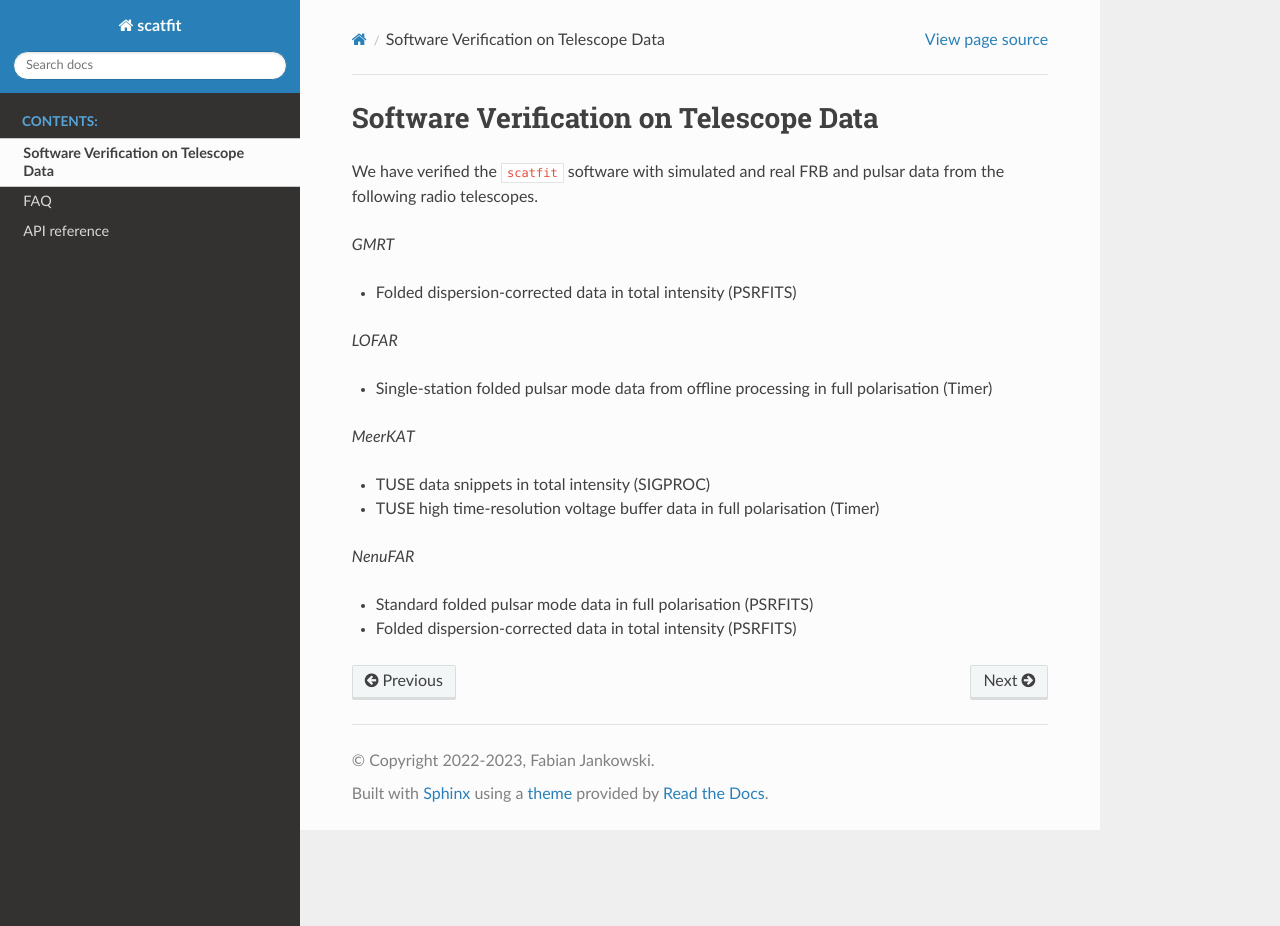
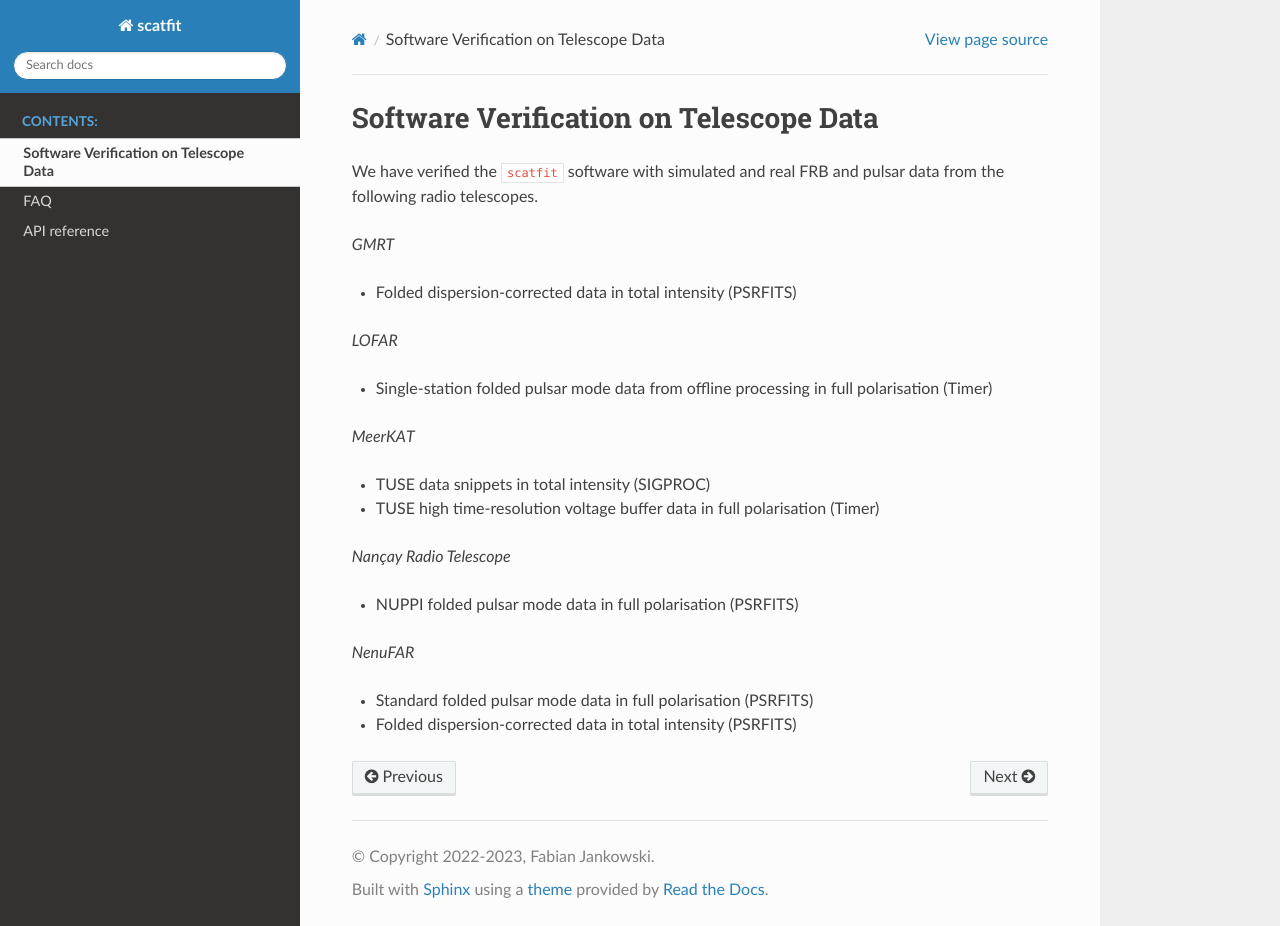
Before and after one commit to fjankowsk/scatfit, a Sphinx documentation site: the page built from docs/telescope_data.md, in a window 1280 px wide and 926 px high. Built offline with Sphinx 7.4.7 and the Read the Docs theme 3.1.0, drawn with Linux system fonts in a browser that asks for light colours.

Commit message:
Scatfit works very well on NRT NUPPI data.

```diff
--- a/docs/telescope_data.md
+++ b/docs/telescope_data.md
@@ -15,6 +15,10 @@ We have verified the `scatfit` software with simulated and real FRB and pulsar d
 * TUSE data snippets in total intensity (SIGPROC)
 * TUSE high time-resolution voltage buffer data in full polarisation (Timer)
 
+*Nançay Radio Telescope*
+
+* NUPPI folded pulsar mode data in full polarisation (PSRFITS)
+
 *NenuFAR*
 
 * Standard folded pulsar mode data in full polarisation (PSRFITS)
```
